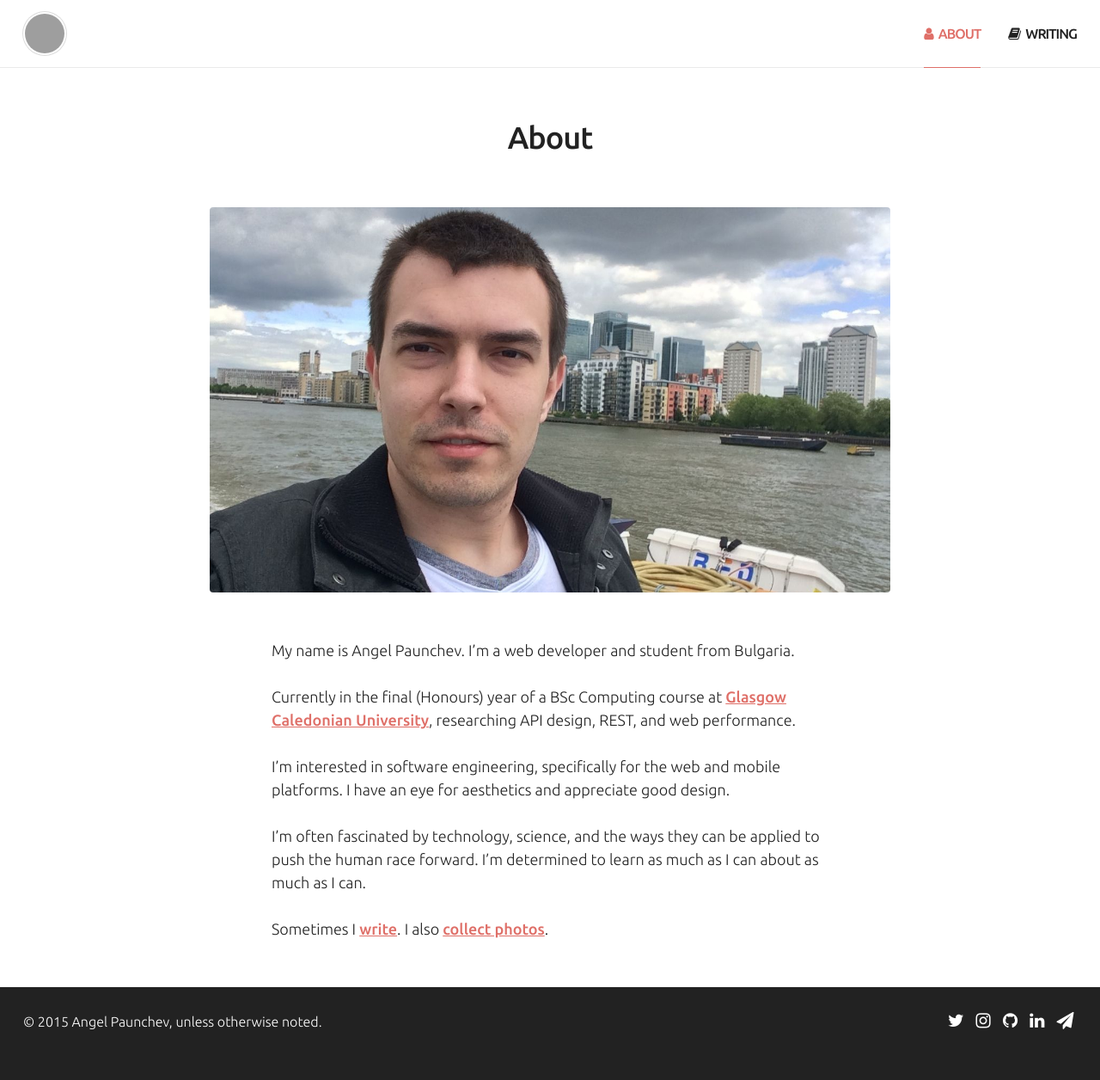
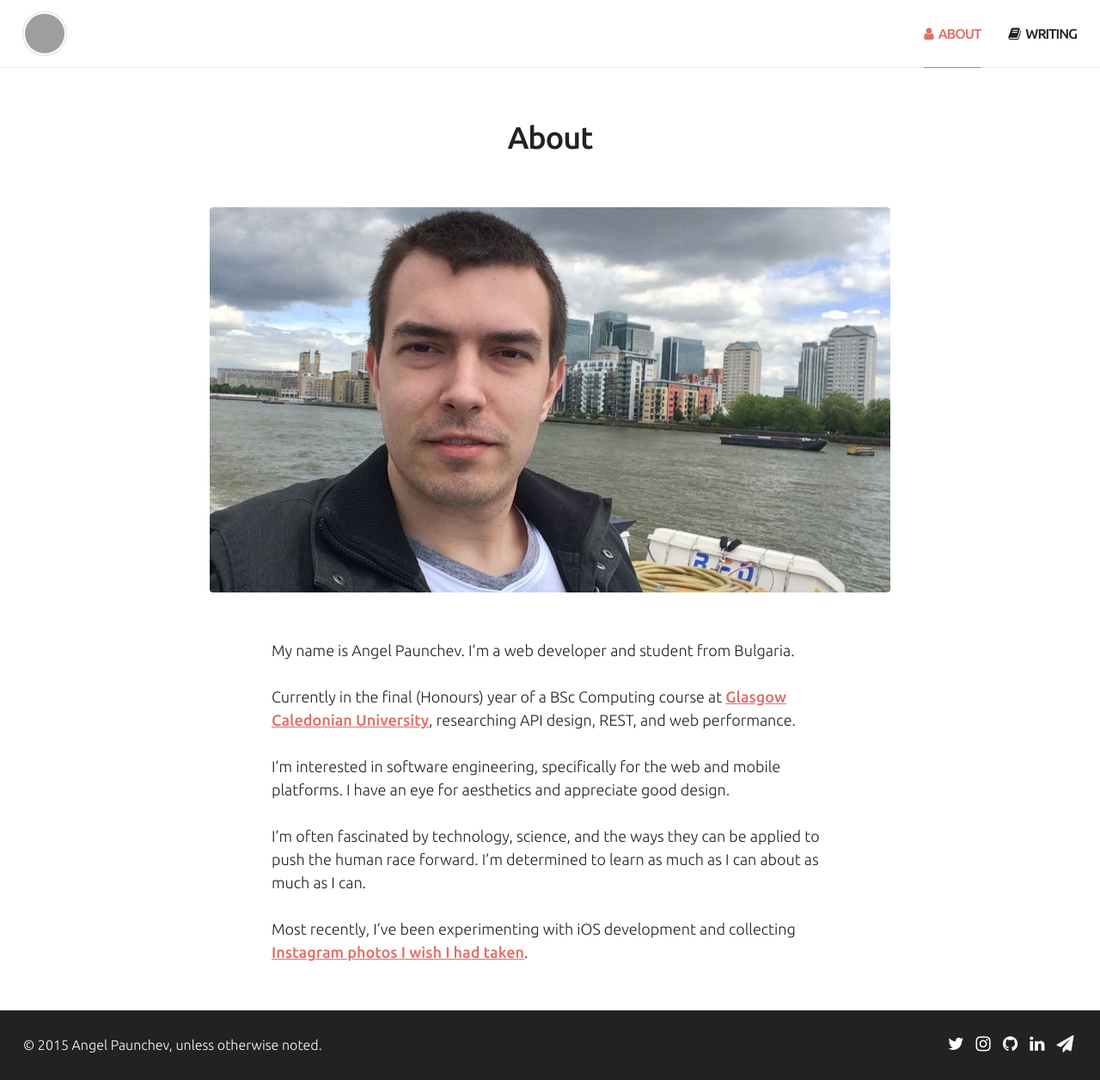
Before and after one commit to apaunchev/paunchev.com, a Jekyll site: the page built from index.html, in a window 1280 px wide. Shown: the whole page at 86% size. Built offline with Jekyll 4.4.1, drawn with Linux system fonts in a browser that asks for light colours; nearby versions of some CDN libraries; before the commit the page ends 1229 px from its top, so only the background shows below that; grey boxes are pictures that could not be loaded.

Commit message:
Update About copy

```diff
--- a/index.html
+++ b/index.html
@@ -17,4 +17,4 @@ description: "My name is Angel Paunchev. I’m a web developer and student from
 
 <p>I’m often fascinated by technology, science, and the ways they can be applied to push the human race forward. I’m determined to learn as much as I can about as much as I can.</p>
 
-<p>Sometimes I <a href="/writing/">write</a>. I also <a href="http://photos.paunchev.net">collect photos</a>.</p>
+<p>Most recently, I’ve been experimenting with iOS development and collecting <a href="http://photos.paunchev.net">Instagram photos I wish I had taken</a>.</p>
```
